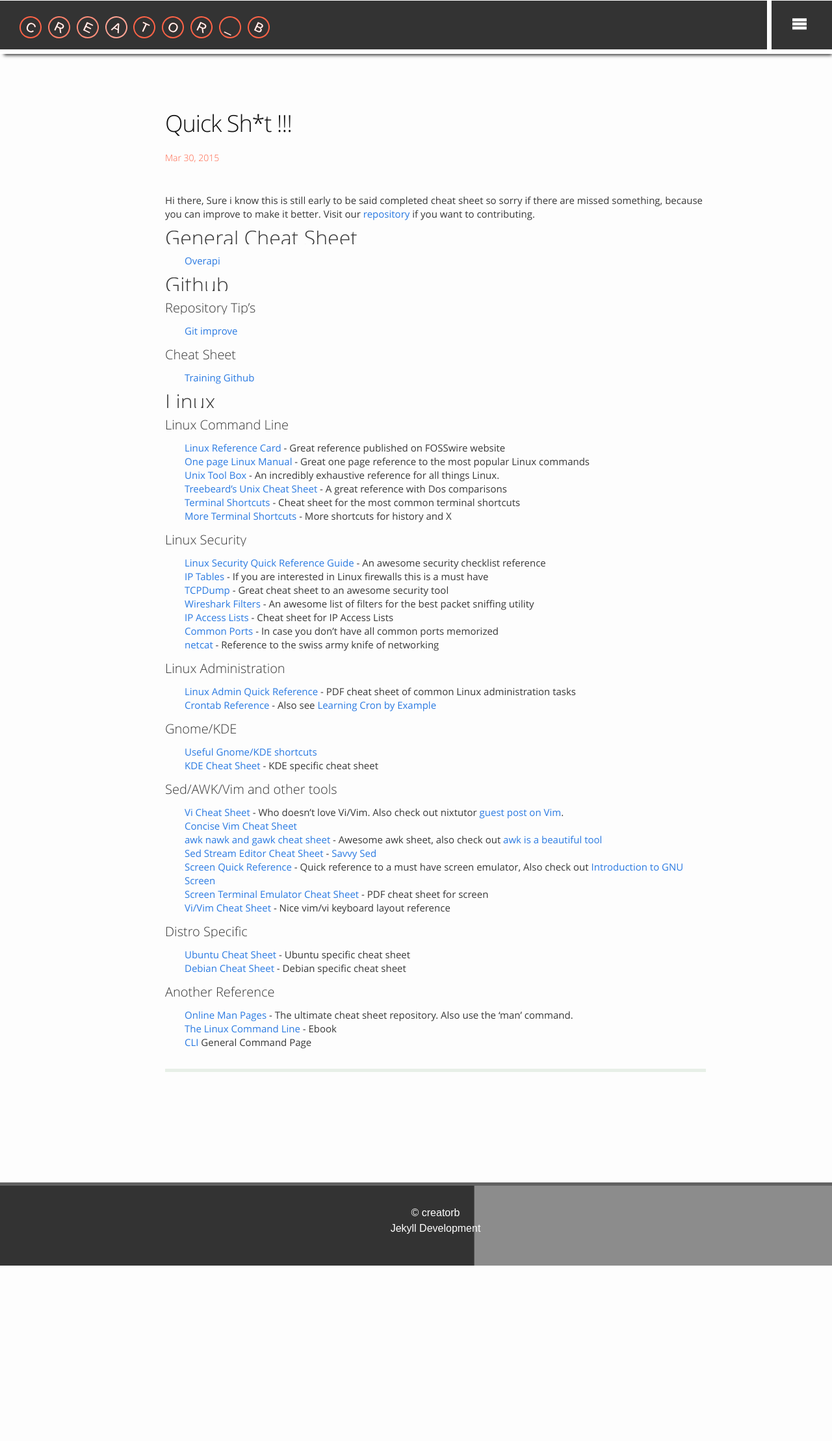
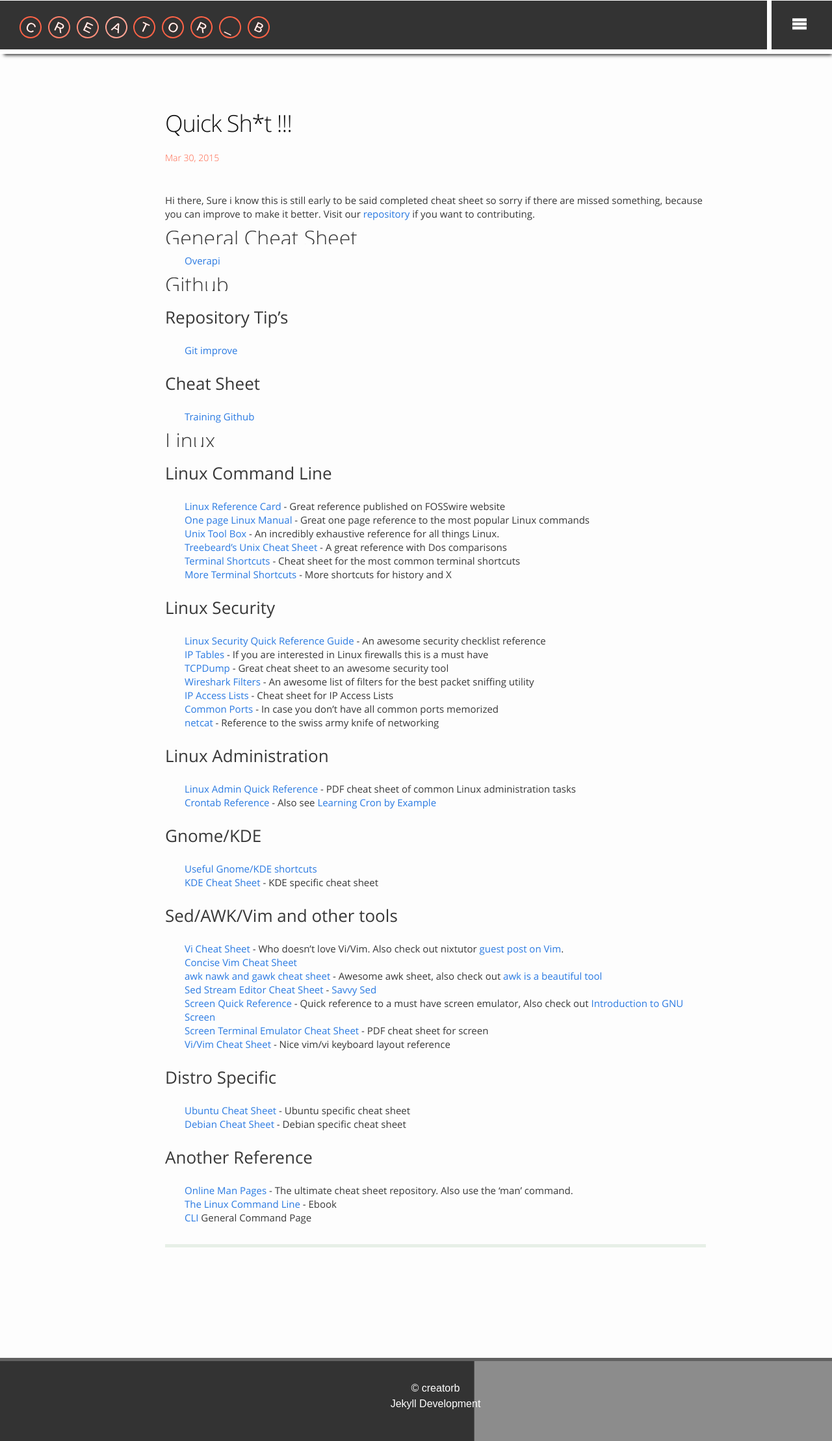
Before and after one commit to CreatorB/creatorb.github.io, a Jekyll site: the page built from _posts/2015-03-30-quick-sheet.markdown, in a window 1280 px wide. Shown: the whole page at 65% size. Built offline with Jekyll 4.4.1, drawn with Linux system fonts in a browser that asks for light colours; comment, search, counter and statistics services are not loaded; before the commit the page ends 1948 px from its top, so only the background shows below that.

```diff
--- a/_posts/2015-03-30-quick-sheet.markdown
+++ b/_posts/2015-03-30-quick-sheet.markdown
@@ -10,17 +10,23 @@ comments: true
 Hi there, Sure i know this is still early to be said completed cheat sheet so sorry if there are missed something, because you can improve to make it better. Visit our [repository](https://github.com/CreatorB/creatorb.github.io) if you want to contributing.
 
 ## General Cheat Sheet
+
 - [Overapi](http://overapi.com/)
 
 ## Github
-#### Repository Tip's
+
+### Repository Tip's
+
 - [Git improve](https://github.com/CreatorB/git-improve)
 
-#### Cheat Sheet
+### Cheat Sheet
+
 - [Training Github](https://training.github.com/kit/downloads/github-git-cheat-sheet.pdf)
 
 ## Linux
-####Linux Command Line
+
+###Linux Command Line
+
 - [Linux Reference Card](http://files.fosswire.com/2007/08/fwunixref.pdf) - Great reference published on FOSSwire website
 - [One page Linux Manual](http://www.digilife.be/quickreferences/QRC/The%20One%20Page%20Linux%20Manual.pdf) - Great one page reference to the most popular Linux commands
 - [Unix Tool Box](http://cb.vu/unixtoolbox.xhtml) - An incredibly exhaustive reference for all things Linux.
@@ -28,8 +34,8 @@ Hi there, Sure i know this is still early to be said completed cheat sheet so so
 - [Terminal Shortcuts](http://www.unixguide.net/linux/linuxshortcuts.shtml) - Cheat sheet for the most common terminal shortcuts
 - [More Terminal Shortcuts](http://www.tuxfiles.org/linuxhelp/shortcuts.html) - More shortcuts for history and X
 
+###Linux Security
 
-####Linux Security
 - [Linux Security Quick Reference Guide](http://www.digilife.be/quickreferences/QRC/Linux%20Security%20Quick%20Reference%20Guide.pdf) - An awesome security checklist reference
 - [IP Tables](http://heim.ifi.uio.no/~patrickr/cms/wordpress/?p=37) - If you are interested in Linux firewalls this is a must have
 - [TCPDump](http://packetlife.net/static/cheatsheets/tcpdump.pdf) - Great cheat sheet to an awesome security tool
@@ -38,15 +44,18 @@ Hi there, Sure i know this is still early to be said completed cheat sheet so so
 - [Common Ports](http://packetlife.net/static/cheatsheets/common-ports.pdf) - In case you don’t have all common ports memorized
 - [netcat](http://www.sans.org/resources/sec560/netcat_cheat_sheet_v1.pdf) - Reference to the swiss army knife of networking
 
-####Linux Administration
+###Linux Administration
+
 - [Linux Admin Quick Reference](http://www.digilife.be/quickreferences/QRC/LINUX%20Admin%20Quick%20Reference.pdf) - PDF cheat sheet of common Linux administration tasks
 - [Crontab Reference](http://www.mostlygeek.com/tech-reference/crontab-reference/) - Also see [Learning Cron by Example](http://www.marksanborn.net/linux/learning-cron-by-example/)
 
-####Gnome/KDE
+###Gnome/KDE
+
 - [Useful Gnome/KDE shortcuts](http://www.novell.com/coolsolutions/tip/2289.html)
 - [KDE Cheat Sheet](http://www.nixtutor.com/linux/all-the-best-linux-cheat-sheets/blogs.howtogeek.com/jatecblog/files/2007/11/kubuntu-cheatsheet.pdf) - KDE specific cheat sheet
 
-####Sed/AWK/Vim and other tools
+###Sed/AWK/Vim and other tools
+
 - [Vi Cheat Sheet](http://www.eec.com/business/vi.html) - Who doesn’t love Vi/Vim. Also check out nixtutor [guest post on Vim](http://eriwen.com/tools/vim-is-a-beautiful-tool/).
 - [Concise Vim Cheat Sheet](http://www.pixelbeat.org/vim.tips.html)
 - [awk nawk and gawk cheat sheet](http://www.catonmat.net/blog/awk-nawk-and-gawk-cheat-sheet/) - Awesome awk sheet, also check out [awk is a beautiful tool](http://eriwen.com/tools/awk-is-a-beautiful-tool/)
@@ -55,11 +64,13 @@ Hi there, Sure i know this is still early to be said completed cheat sheet so so
 - [Screen Terminal Emulator Cheat Sheet](http://www.catonmat.net/blog/screen-terminal-emulator-cheat-sheet/) - PDF cheat sheet for screen
 - [Vi/Vim Cheat Sheet](http://www.viemu.com/a_vi_vim_graphical_cheat_sheet_tutorial.html) - Nice vim/vi keyboard layout reference
 
-####Distro Specific
+###Distro Specific
+
 - [Ubuntu Cheat Sheet](http://fosswire.com/post/2008/4/ubuntu-cheat-sheet/) - Ubuntu specific cheat sheet
 - [Debian Cheat Sheet](http://xinocat.com/refcard/refcard-en-lt.pdf) - Debian specific cheat sheet
 
-####Another Reference
+###Another Reference
+
 - [Online Man Pages](http://www.linuxmanpages.com/) - The ultimate cheat sheet repository. Also use the ‘man’ command.
 - [The Linux Command Line](http://www.slideshare.net/creatorb/ebook-completed-linux-command-tutorials) - Ebook
 - [CLI](http://cli.learncodethehardway.org/bash_cheat_sheet.pdf) General Command Page
```
